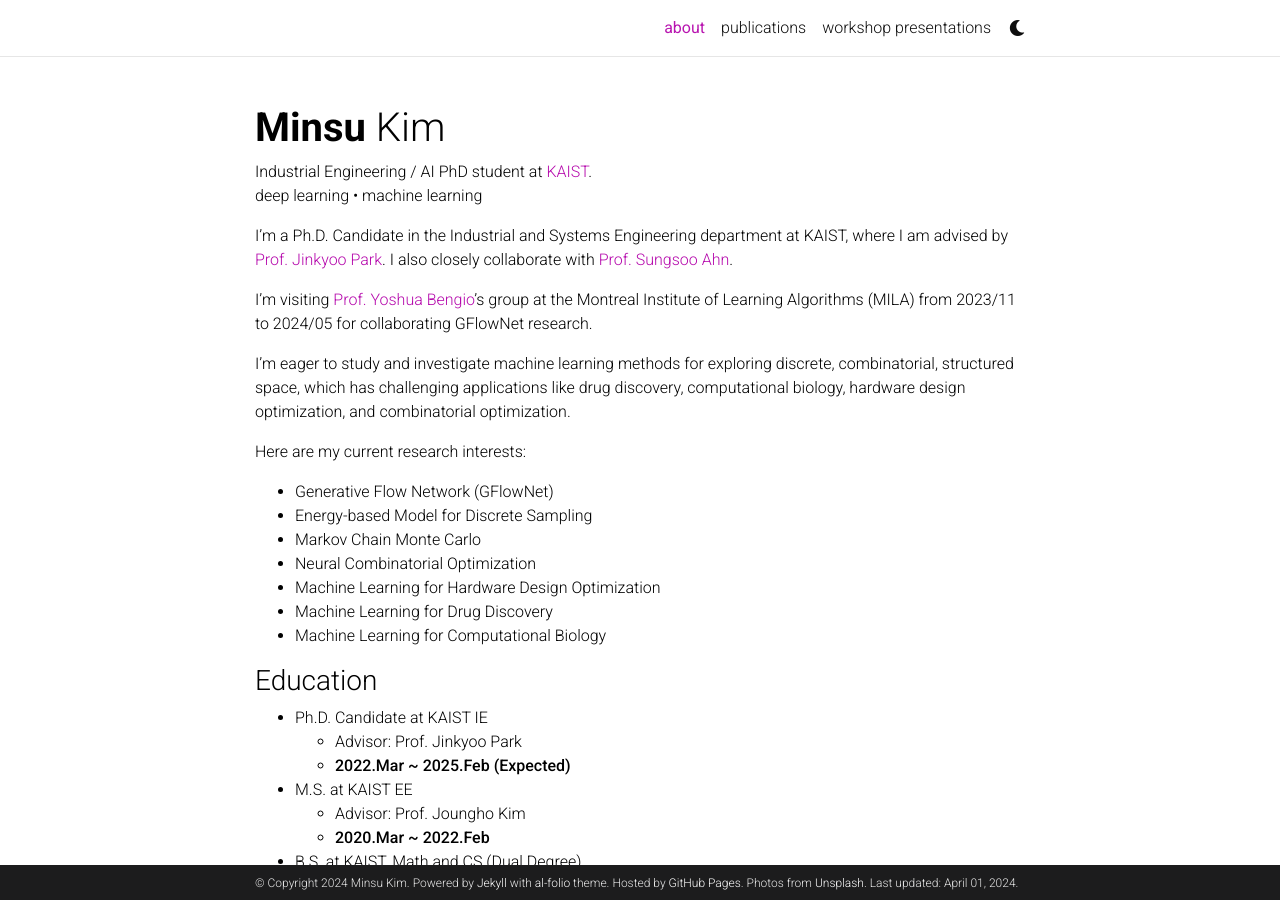
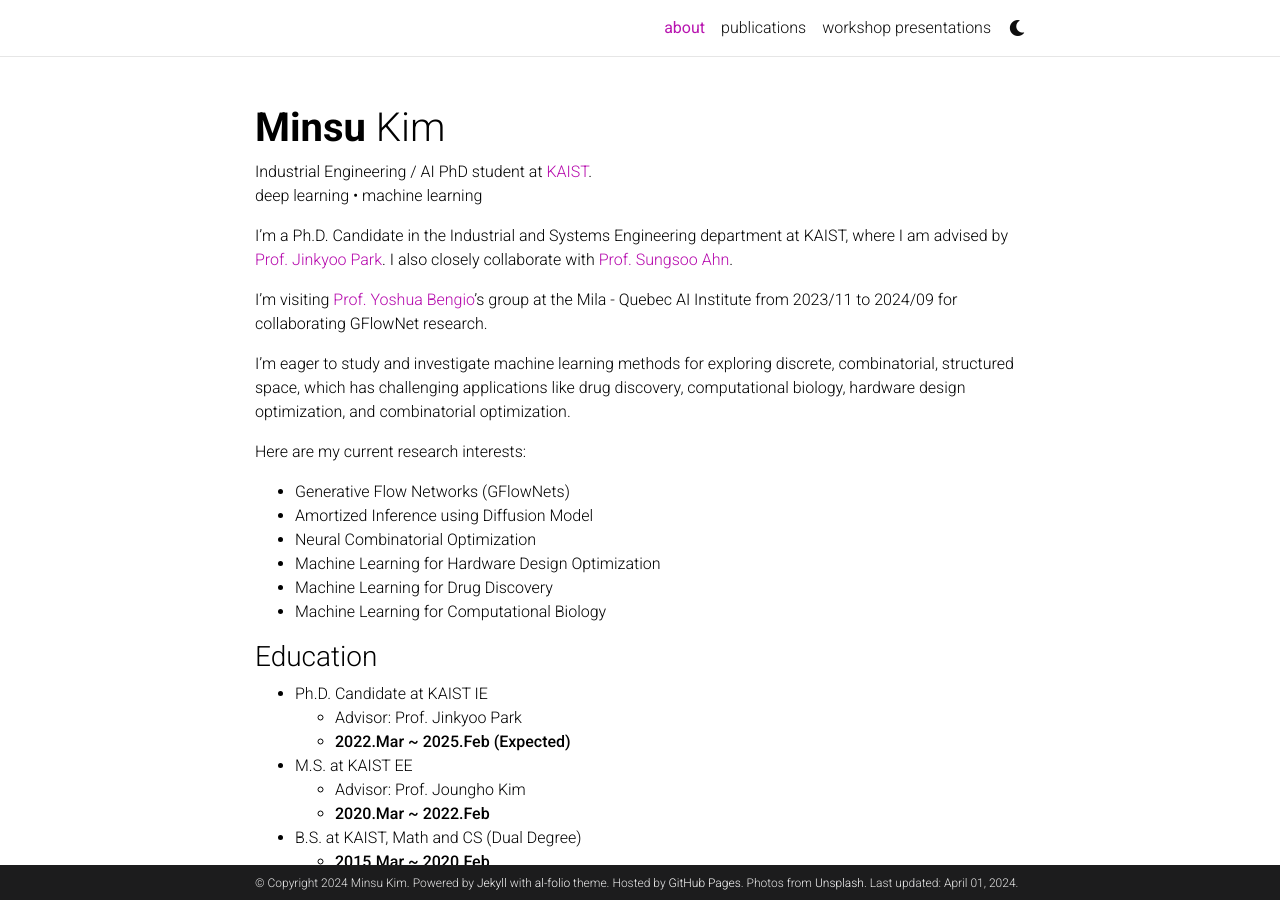
Before and after one commit to minsuukim/minsuukim.github.io, a Jekyll site: the page built from _pages/about.md, in a window 1280 px wide and 900 px high. Built offline with Jekyll 4.4.1, drawn with Linux system fonts in a browser that asks for light colours; comment, search, counter and statistics services are not loaded; a style sheet for code colours, icons or effects is not loaded.

Commit message:
Update about.md

```diff
--- a/_pages/about.md
+++ b/_pages/about.md
@@ -21,14 +21,13 @@ social: true  # includes social icons at the bottom of the page
 
 I’m a Ph.D. Candidate in the Industrial and Systems Engineering department at KAIST, where I am advised by <a href="http://silab.kaist.ac.kr/our-team/">Prof. Jinkyoo Park</a>. I also closely collaborate with <a href="https://sites.google.com/view/sungsooahn0215/home">Prof. Sungsoo Ahn</a>.
 
-I'm visiting <a href="https://yoshuabengio.org/">Prof. Yoshua Bengio</a>'s group at the Montreal Institute of Learning Algorithms (MILA) from 2023/11 to 2024/05 for collaborating GFlowNet research.
+I'm visiting <a href="https://yoshuabengio.org/">Prof. Yoshua Bengio</a>'s group at the Mila - Quebec AI Institute from 2023/11 to 2024/09 for collaborating GFlowNet research.
 
 I'm eager to study and investigate machine learning methods for exploring discrete, combinatorial, structured space, which has challenging applications like drug discovery, computational biology, hardware design optimization, and combinatorial optimization.
 
 Here are my current research interests:
-- Generative Flow Network (GFlowNet)
-- Energy-based Model for Discrete Sampling
-- Markov Chain Monte Carlo
+- Generative Flow Networks (GFlowNets)
+- Amortized Inference using Diffusion Model
 - Neural Combinatorial Optimization
 - Machine Learning for Hardware Design Optimization
 - Machine Learning for Drug Discovery
```
